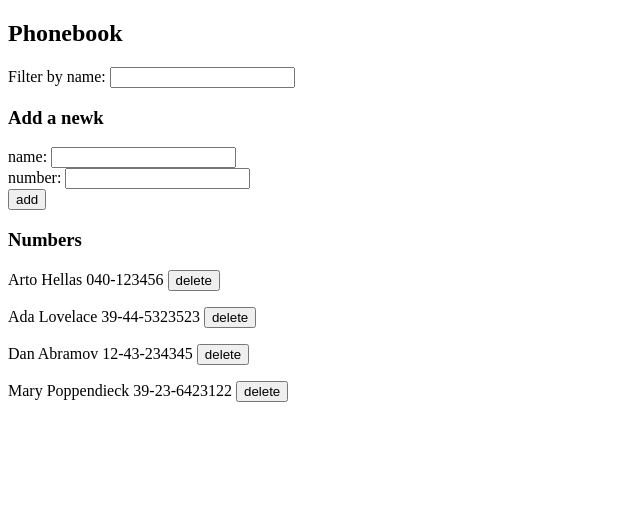
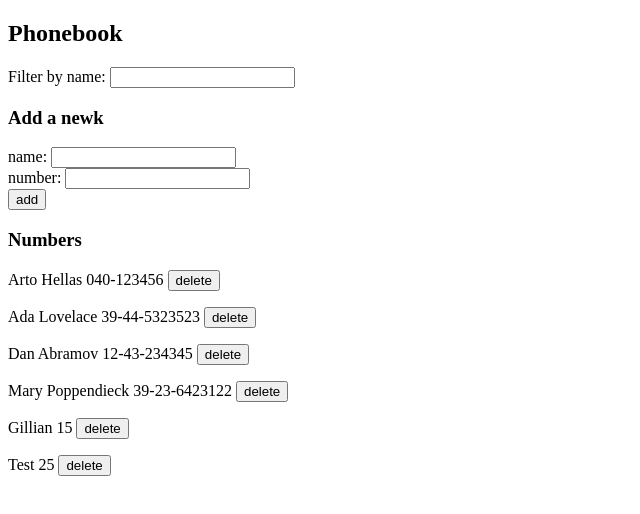
Before and after one commit to Gillian-Delvigne/full_stack_open, a React (Vite) app in the folder part2/phonebook/: page / in a window 1280 px wide. Shown: the top 514 px of the page, without its empty margins (0-640 px from the left). Built offline with nearby package versions, Linux system fonts and the light colour scheme; data requests are answered from the project's data file.

Commit message:
auto commit

```diff
--- a/part2/phonebook/db.json
+++ b/part2/phonebook/db.json
@@ -19,6 +19,16 @@
       "name": "Mary Poppendieck",
       "number": "39-23-6423122",
       "id": "4"
+    },
+    {
+      "id": "d8be",
+      "name": "Gillian",
+      "number": "15"
+    },
+    {
+      "id": "7396",
+      "name": "Test",
+      "number": "25"
     }
   ]
 }
--- a/part2/phonebook/src/App.jsx
+++ b/part2/phonebook/src/App.jsx
@@ -1,6 +1,11 @@
 import { useEffect } from "react";
 
-import { addNewPerson, getAllPersons, deletePerson } from "./service/person";
+import {
+    addNewPerson,
+    getAllPersons,
+    updatePerson,
+    deletePerson,
+} from "./service/person";
 import { useState } from "react";
 import { Filter } from "./components/Filter";
 import { Form } from "./components/Form";
@@ -18,33 +23,58 @@ const App = () => {
           )
         : persons;
 
-    const handleFormError = () => {
-        const duplicateName = persons.filter(
-            (person) => person.name === newName
-        );
-        if (duplicateName.length) {
-            alert(`${newName} is already added to phonebook`);
-            return true;
-        }
-        if (!newNum.trim()) {
-            alert("Please provide a valid phone number");
+    const handlePersonUpdate = () => {
+        if (
+            window.confirm(
+                `${newName} is already added to phonebook, replace the old number with a new one?`
+            )
+        ) {
+            const personToUpdate = persons.find(
+                (person) => person.name === newName
+            );
+            personToUpdate.number = newNum;
+            updatePerson(personToUpdate).then(
+                setPersons(
+                    persons.map((person) =>
+                        person.id === personToUpdate.id
+                            ? personToUpdate
+                            : person
+                    )
+                )
+            );
             return true;
         }
         return false;
     };
 
+    const resetInputs = () => {
+        setNewName("");
+        setNewNum("");
+    };
+
+    const isDuplicate = (newName) => {
+        const duplicateName = persons.filter(
+            (person) => person.name === newName
+        );
+        if (duplicateName.length) return true;
+        return false;
+    };
+
     const handlePerson = (event) => {
         event.preventDefault();
-        if (!handleFormError()) {
+        let shouldReset = false;
+        if (!newNum.trim()) return alert("Please provide a valid phone number");
+        if (isDuplicate(newName)) shouldReset = handlePersonUpdate();
+        else {
             addNewPerson({ name: newName, number: newNum }).then(
                 (newPerson) => {
                     const contactList = [...persons, newPerson];
                     setPersons(contactList);
+                    shouldReset = true;
                 }
             );
-            setNewName("");
-            setNewNum("");
         }
+        if (shouldReset) resetInputs();
     };
 
     const handleName = (event) => {
--- a/part2/phonebook/src/service/person.js
+++ b/part2/phonebook/src/service/person.js
@@ -19,6 +19,15 @@ const addNewPerson = (person) => {
         .catch((error) => alert(error));
 };
 
+const updatePerson = (person) => {
+    const request = axios.put(`${baseUrl}/${person.id}`, person);
+    return request
+        .then((response) => {
+            if (response.status === 200) return response.data;
+        })
+        .catch((error) => alert(error));
+};
+
 const deletePerson = (person) => {
     const request = axios.delete(`${baseUrl}/${person.id}`);
     return request
@@ -28,4 +37,4 @@ const deletePerson = (person) => {
         .catch((error) => alert(error));
 };
 
-export { getAllPersons, addNewPerson, deletePerson };
+export { getAllPersons, addNewPerson, updatePerson, deletePerson };
```
